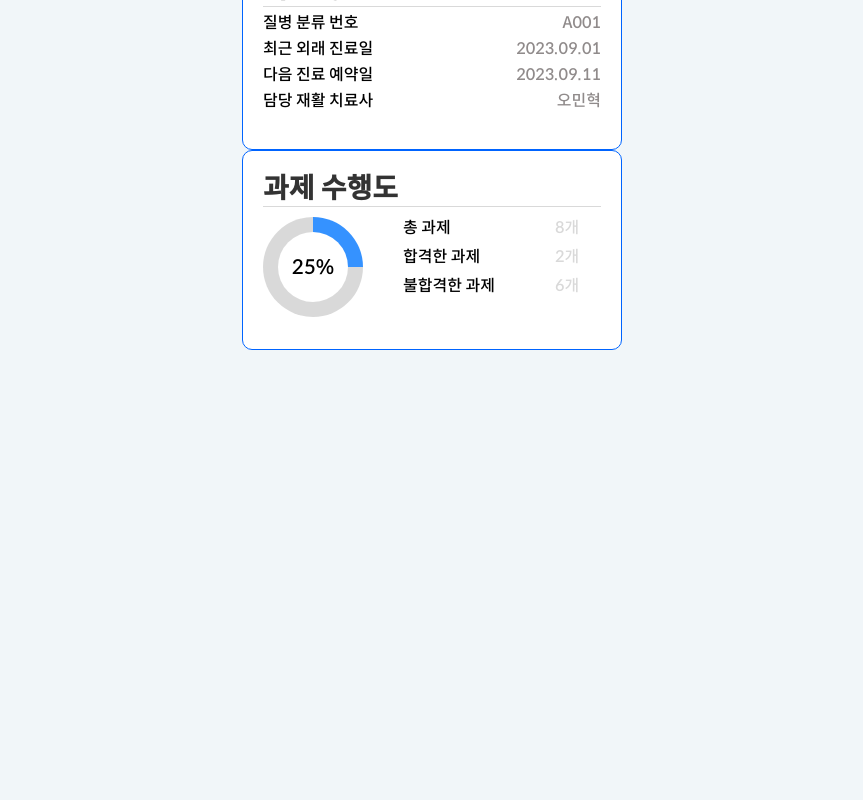
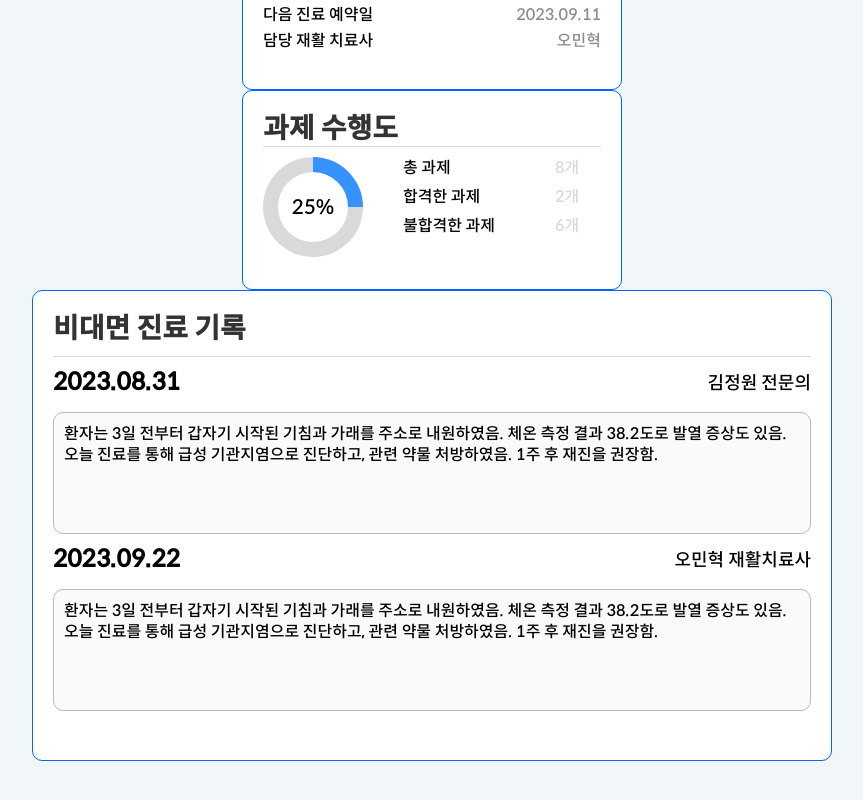
Before and after one commit to sync-without-async/Rehab-FrontEnd, a React (Vite) app: page /doctordetail in a window 1280 px wide. Shown: the part 390-1190 px from the top of the page, without its empty margins (208-1071 px from the left). Built offline with nearby package versions, Linux system fonts and the light colour scheme.

Commit message:
Feat: 전문의의 환자 상세 비대면 진료 기록 컴포넌트 구현(login-api연결)

```diff
--- /dev/null
+++ b/src/components/DoctorDashBoard/DoctorUntactRecord.jsx
@@ -0,0 +1,80 @@
+import styled from "styled-components";
+import { getUntactRecords } from "../../librarys/login-api";
+
+const Container = styled.div`
+  width: 800px;
+  height: 471px;
+  margin: 0 auto;
+  padding: 20px;
+  border: 1px solid #0064ff;
+  border-radius: 10px;
+  background-color: #ffffff;
+  font-family: "Spoqa Han Sans Neo", "sans-serif";
+  position: relative;
+`;
+
+const Title = styled.h1`
+  font-size: 28px;
+  font-weight: bold;
+  color: #333;
+  display: inline-block;
+`;
+
+const Divider = styled.hr`
+  width: 100%;
+  height: 1px;
+  background-color: #d9d9d9;
+  border: none;
+  margin-top: 10px;
+`;
+
+const DateText = styled.p`
+  font-size: 24px;
+  font-weight: bold;
+  margin-top:10px;
+  margin-bottom: 15px;
+  display: inline-block;
+`;
+
+const RecordBox = styled.div`
+  width: 100%;
+  height: 122px;
+  background-color: #FAFAFA;
+  border-radius: 10px;
+  border: 1px solid #BBBBBB;
+  padding: 10px;
+  font-size: 16px;
+  word-wrap: break-word;
+  overflow: hidden;
+`;
+
+const DoctorInfo = styled.span`
+  font-size: 18px;
+  position: absolute;
+  margin-top: 15px;
+  right: 20px;
+`;
+
+
+const DoctorUntactRecord = () => {
+  const userId = "HL0001";
+  const records = getUntactRecords(userId);
+
+  return (
+    <Container>
+      <Title>비대면 진료 기록</Title>
+      <Divider />
+      {records && records.map(record => (
+        <>
+          <DateText>{record.date}</DateText>
+          <DoctorInfo>{record.doctorName}</DoctorInfo>
+          <RecordBox>
+            {record.record}
+          </RecordBox>
+        </>
+      ))}
+    </Container>
+  );
+};
+
+export default DoctorUntactRecord;
--- a/src/pages/Doctor/DoctorDetailPage.jsx
+++ b/src/pages/Doctor/DoctorDetailPage.jsx
@@ -4,6 +4,7 @@ import BackButton from '../../components/Button/BackButton';
 import DoctorDetailHeader from '../../components/DoctorDashBoard/DoctorDetailHeader';
 import DoctorDetailChart from '../../components/DoctorDashBoard/DoctorDetailChart';
 import DoctorCheckHW from '../../components/DoctorDashBoard/DoctorCheckHW';
+import DoctorUntactRecord from "../../components/DoctorDashBoard/DoctorUntactRecord";
 
 const PageContainer = styled.div`
   display: flex;
@@ -29,6 +30,7 @@ const DoctorDetailPage = () => {
         <DoctorDetailHeader/>
         <DoctorDetailChart/>
         <DoctorCheckHW/>
+        <DoctorUntactRecord/>
       </CenteredContainer>
     </PageContainer>
   );
```
